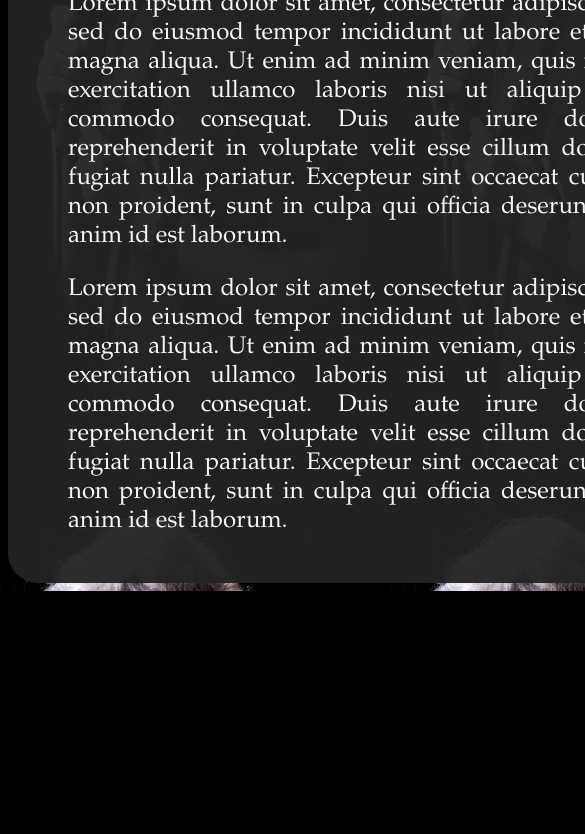
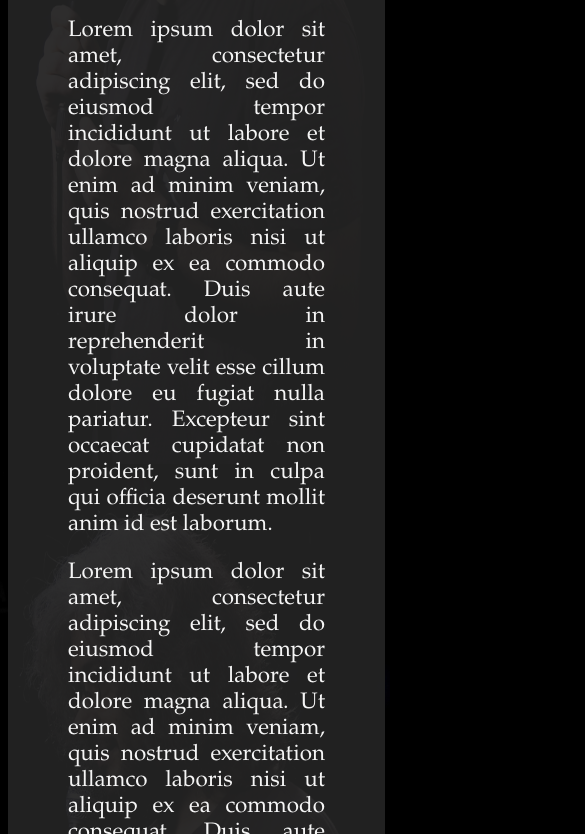
Before and after one commit to hamperdine/hamperdine.github.io, a plain HTML site: page index.html in a window 390 px wide. Shown: the part 380-1214 px from the top of the page, 585 px wide, since content can reach past the window. Before the commit the page ends 971 px from the top, so only its background shows below. Drawn offline with Linux system fonts and the light colour scheme.

Commit message:
Cambiando el ancho en resoluciones menores

```diff
--- a/index.html
+++ b/index.html
@@ -2,6 +2,7 @@
 <html>
 <head>
     <meta charset="utf-8">
+    <meta content="width=device-width, initial-scale=1" name="viewport" />
     <meta name="author" content="Gorka Suárez García" lang="es">
     <meta name="copyright" content="© 2023-2026 Gorka Suárez García" lang="es">
     <meta name="description" content="Página web personal del escritor, humorista e informático, Hamperdine." lang="es">
--- a/main.css
+++ b/main.css
@@ -10,7 +10,7 @@ body {
     background-size: auto 100%;
     background-color: Black;
     color: WhiteSmoke;
-    font-size: 1.5rem; /* 16pt */
+    font-size: 1.4rem;
     font-style: normal;
     font-family: "Garamond";
 }
@@ -75,12 +75,11 @@ a:active {
 
 .content {
     background: rgba(35, 35, 35, 0.95);
-    /* background-color: #333333; */
     background-blend-mode: darken;
     padding: 30px 60px 30px 60px;
     border-radius: 30px;
     margin: auto;
-    width: 25em;
+    width: 600px;
 }
 
 .iconlink {
@@ -126,3 +125,13 @@ a:active {
     height: 32px;
     width: 32px;
 }
+
+/**********************************************************************/
+/* Mobile organization                                                */
+/**********************************************************************/
+
+@media only screen and (max-width: 800px) {
+    .content {
+        width: calc(100% - 30vw);
+    }
+}
```
